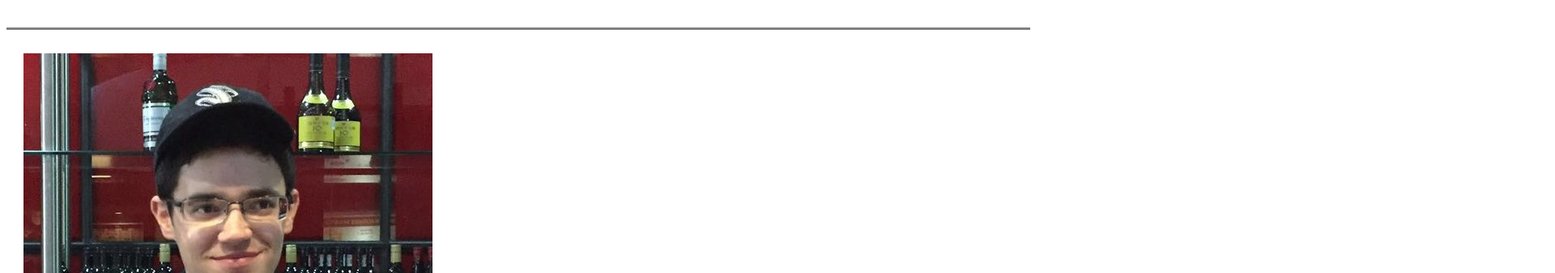
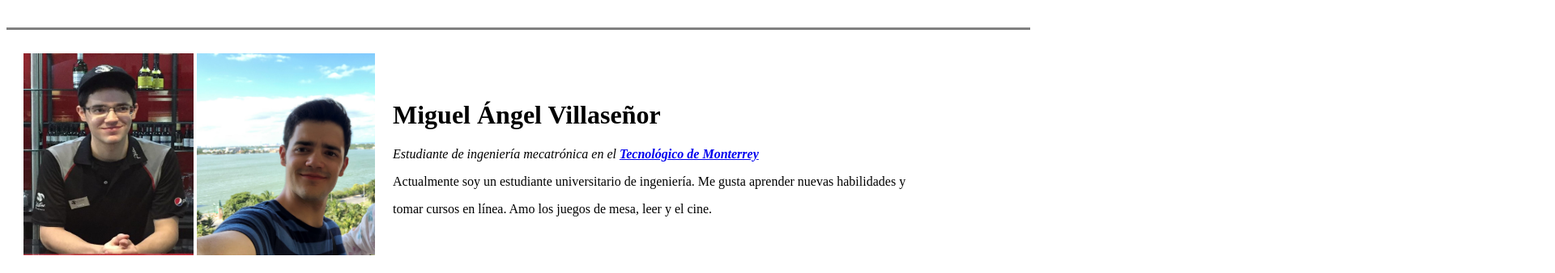
Before and after one commit to MikeVillasenor/CV, a plain HTML site: page index.html in a window 1280 px wide. Shown: the top 338 px of the page at 81% size, 1920 px wide, since content can reach past the window. Drawn offline with Linux system fonts and the light colour scheme; grey boxes are pictures that could not be loaded.

Commit message:
Fixing pictures part 2

```diff
--- a/index.html
+++ b/index.html
@@ -17,8 +17,8 @@
   <table cellspacing="20">
     <tr>
       <td>
-        <img src="Miguel_Cinemex.jpg" alt="Miguel trabajando en Cinemex">
-        <img src="Imagenes/Miguel_Playa.JPG" alt="Miguel en la playa">
+        <img src="Miguel_Cinemex.JPG" alt="Miguel trabajando en Cinemex" height="250" width="210">
+        <img src="Imagenes/Miguel_Playa.JPG" alt="Miguel en la playa" height="250" width="220">
       </td>
       <td>
         <h1>Miguel Ángel Villaseñor</h1>
```
